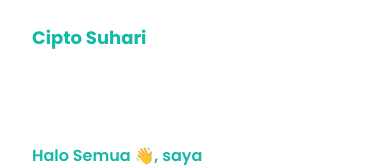
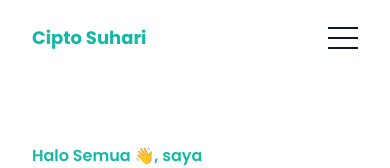
Before and after one commit to harikun/portfolio, a React (Create React App) app: page / in a window 390 px wide. Shown: the top 168 px of the page. Built offline with nearby package versions, Linux system fonts and the light colour scheme.

Commit message:
style css hamburger

```diff
--- a/src/components/NavBar.jsx
+++ b/src/components/NavBar.jsx
@@ -18,9 +18,9 @@ function NavBar() {
               type="button"
               className="block absolute right-4"
             >
-              <span></span>
-              <span></span>
-              <span></span>
+              <span className="hamburger-line"></span>
+              <span className="hamburger-line"></span>
+              <span className="hamburger-line"></span>
             </button>
           </div>
         </div>
--- a/src/index.css
+++ b/src/index.css
@@ -6,6 +6,10 @@ body {
   font-family: "Poppins", sans-serif;
 }
 
+.hamburger-line {
+  @apply w-[30px] h-[2px] my-2 block bg-dark;
+}
+
 code {
   font-family: source-code-pro, Menlo, Monaco, Consolas, "Courier New",
     monospace;
```
